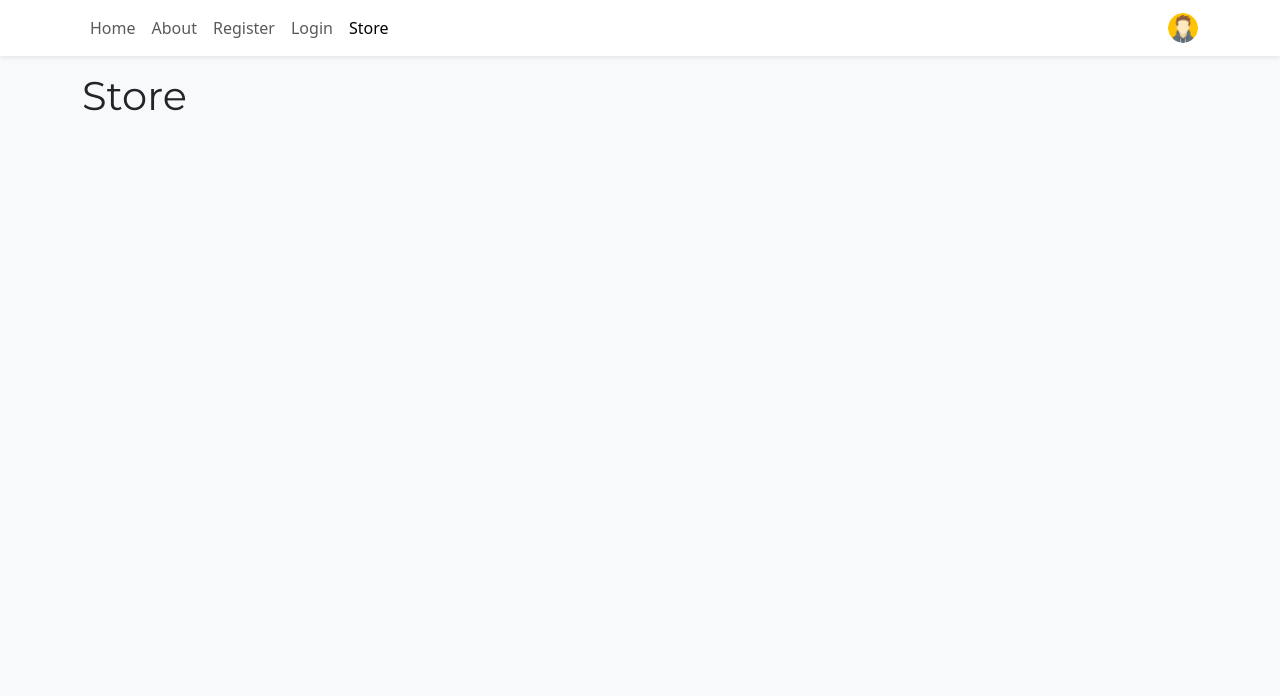
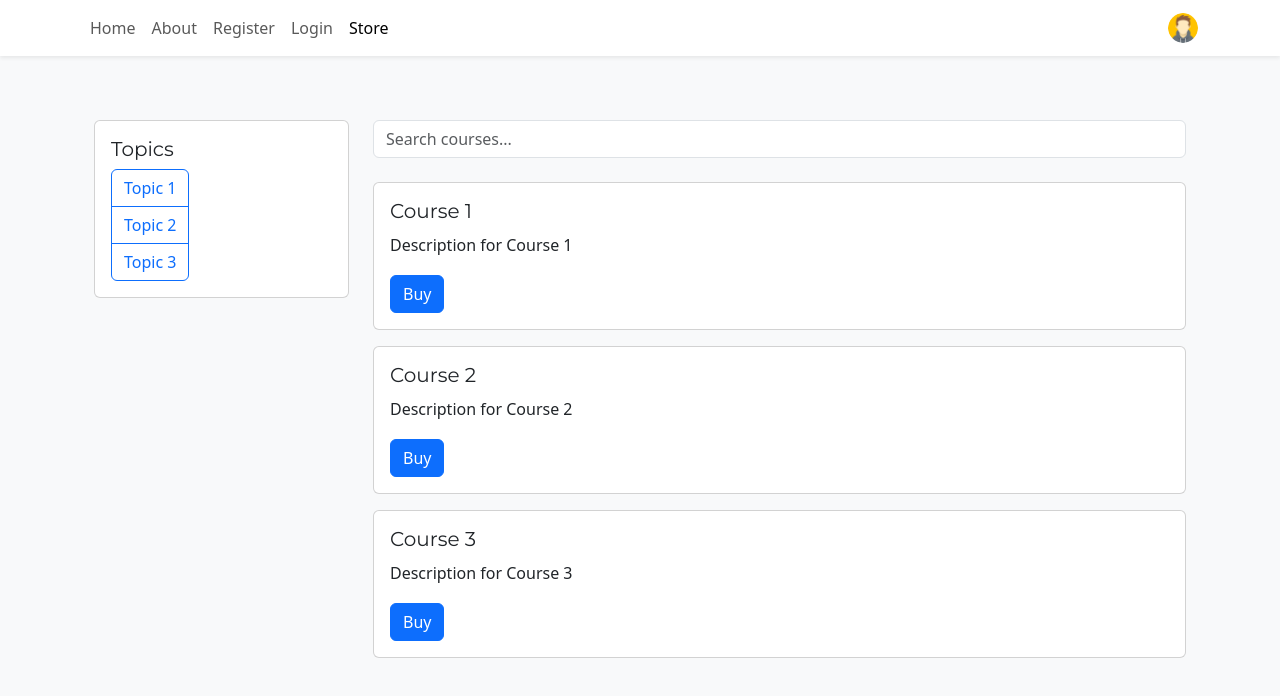
Before and after one commit to amit8kaplan/Final_Project_BIna_Front, a React (Vite) app: page /store in a window 1280 px wide. Shown: the top 696 px of the page. Built offline with nearby package versions, Linux system fonts and the light colour scheme.

Commit message:
basic store page (with out no logic!)

```diff
--- a/package.json
+++ b/package.json
@@ -14,6 +14,7 @@
     "@fortawesome/free-solid-svg-icons": "^6.5.1",
     "@fortawesome/react-fontawesome": "^0.2.0",
     "@hookform/resolvers": "^3.3.4",
+    "@popperjs/core": "^2.11.8",
     "@react-oauth/google": "^0.12.1",
     "@types/bootstrap": "^5.2.10",
     "axios": "^1.6.5",
@@ -41,6 +42,7 @@
     "eslint": "^8.55.0",
     "eslint-plugin-react-hooks": "^4.6.0",
     "eslint-plugin-react-refresh": "^0.4.5",
+    "sass": "^1.71.0",
     "typescript": "^5.2.2",
     "vite": "^5.0.8"
   }
--- a/src/pages/Store.tsx
+++ b/src/pages/Store.tsx
@@ -1,7 +1,69 @@
-export function Store() {
-    return (
-      <div>
-        <h1>Store</h1>
+import React, { useState } from 'react';
+
+// Dummy data for courses
+const courses = [
+  { id: 1, title: 'Course 1', description: 'Description for Course 1' },
+  { id: 2, title: 'Course 2', description: 'Description for Course 2' },
+  { id: 3, title: 'Course 3', description: 'Description for Course 3' },
+];
+
+export const Store: React.FC = () => {
+  // State for selected topic
+  const [selectedTopic, setSelectedTopic] = useState<string | null>(null);
+  // State for search query
+  const [searchQuery, setSearchQuery] = useState<string>('');
+
+  // Function to handle topic selection
+  const handleTopicSelect = (topic: string) => {
+    setSelectedTopic(topic);
+  };
+
+  // Function to handle search input
+  const handleSearchInputChange = (event: React.ChangeEvent<HTMLInputElement>) => {
+    setSearchQuery(event.target.value);
+  };
+
+  // Filter courses based on selected topic and search query
+  const filteredCourses = courses.filter(course => {
+    if (selectedTopic && course.title.toLowerCase().includes(selectedTopic.toLowerCase())) {
+      return true;
+    }
+    if (!selectedTopic && course.title.toLowerCase().includes(searchQuery.toLowerCase())) {
+      return true;
+    }
+    return false;
+  });
+
+  return (
+    <div className="container py-5">
+      <div className="row">
+        <div className="col-md-3">
+          <div className="card">
+            <div className="card-body">
+              <h5 className="card-title">Topics</h5>
+              <div className="btn-group-vertical">
+                <button className="btn btn-outline-primary" onClick={() => handleTopicSelect('Topic 1')}>Topic 1</button>
+                <button className="btn btn-outline-primary" onClick={() => handleTopicSelect('Topic 2')}>Topic 2</button>
+                <button className="btn btn-outline-primary" onClick={() => handleTopicSelect('Topic 3')}>Topic 3</button>
+                {/* Add more topics as needed */}
+              </div>
+            </div>
+          </div>
+        </div>
+
+        <div className="col-md-9">
+          <input type="text" className="form-control mb-4" placeholder="Search courses..." value={searchQuery} onChange={handleSearchInputChange} />
+          {filteredCourses.map(course => (
+            <div className="card mb-3" key={course.id}>
+              <div className="card-body">
+                <h5 className="card-title">{course.title}</h5>
+                <p className="card-text">{course.description}</p>
+                <button className="btn btn-primary">Buy</button>
+              </div>
+            </div>
+          ))}
+        </div>
       </div>
-    );
-  }
+    </div>
+  );
+};
```
Also changed, not shown: 1 other file (tests, documents, lock files or other folders).
